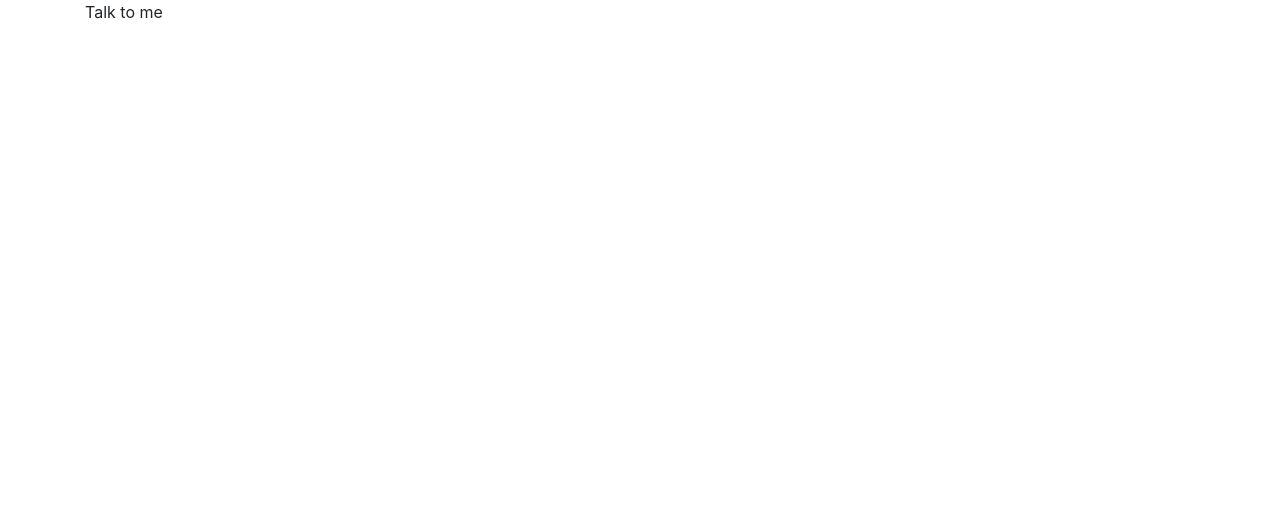
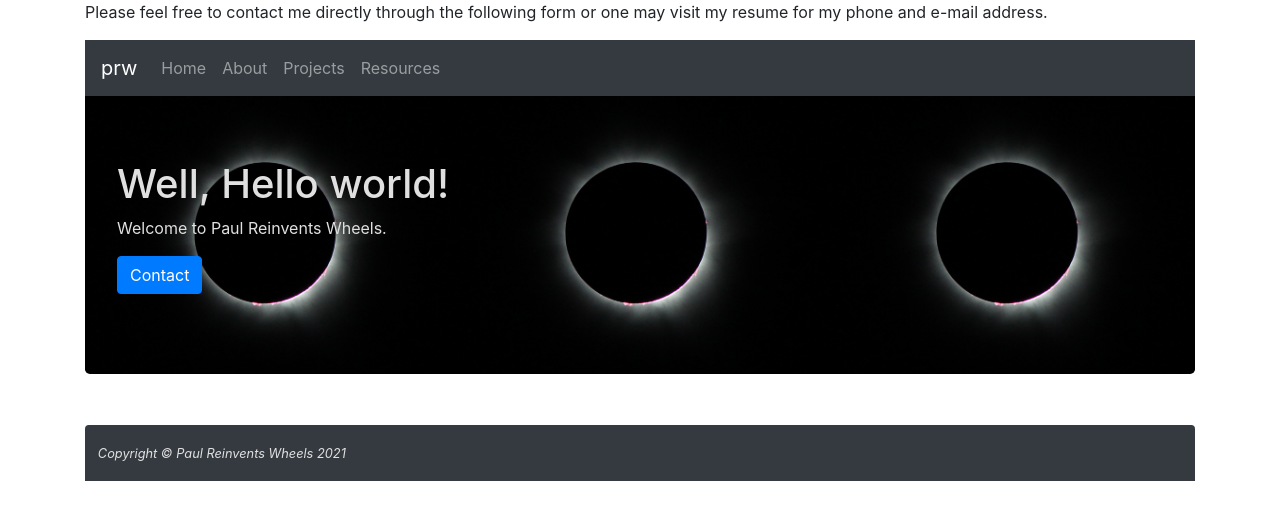
Before and after one commit to paulreyneveld/prw-production, a React (Create React App) app in the folder prw-front-end/: page /contact in a window 1280 px wide. Shown: the top 520 px of the page. Built offline with nearby package versions, Linux system fonts and the light colour scheme.

Commit message:
Updated Contact component

```diff
--- a/prw-front-end/src/App.js
+++ b/prw-front-end/src/App.js
@@ -44,6 +44,8 @@ const App = () => {
         </Route>
         <Route path="/contact">
             <Contact />
+            <Header />
+            <Footer />
         </Route>
     </Switch>
     </Router>
--- a/prw-front-end/src/components/Contact.js
+++ b/prw-front-end/src/components/Contact.js
@@ -2,7 +2,8 @@ import React from 'react'
 
 const Contact = () => {
     return (
-        <p>Talk to me</p>
+        <p>Please feel free to contact me directly through the following form or one may visit my resume
+        for my phone and e-mail address.</p>
     )
 }
 
```
